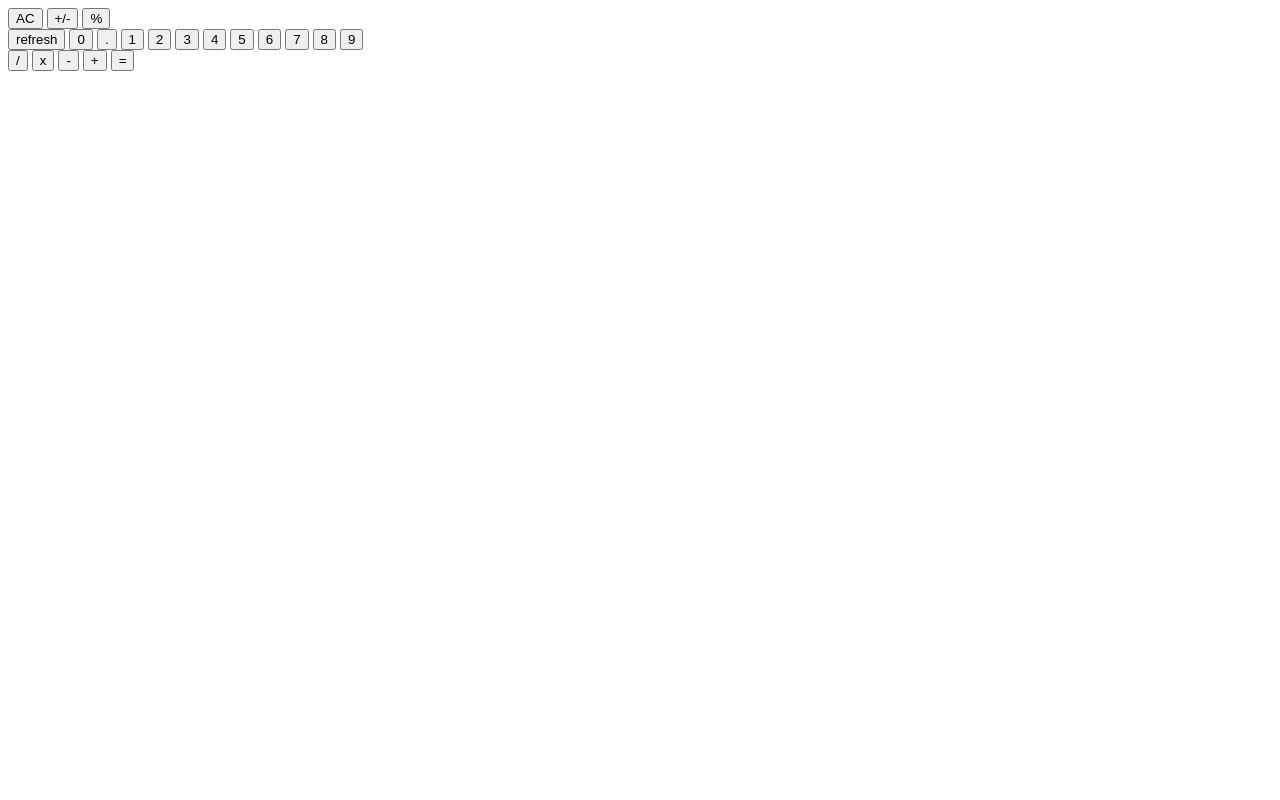
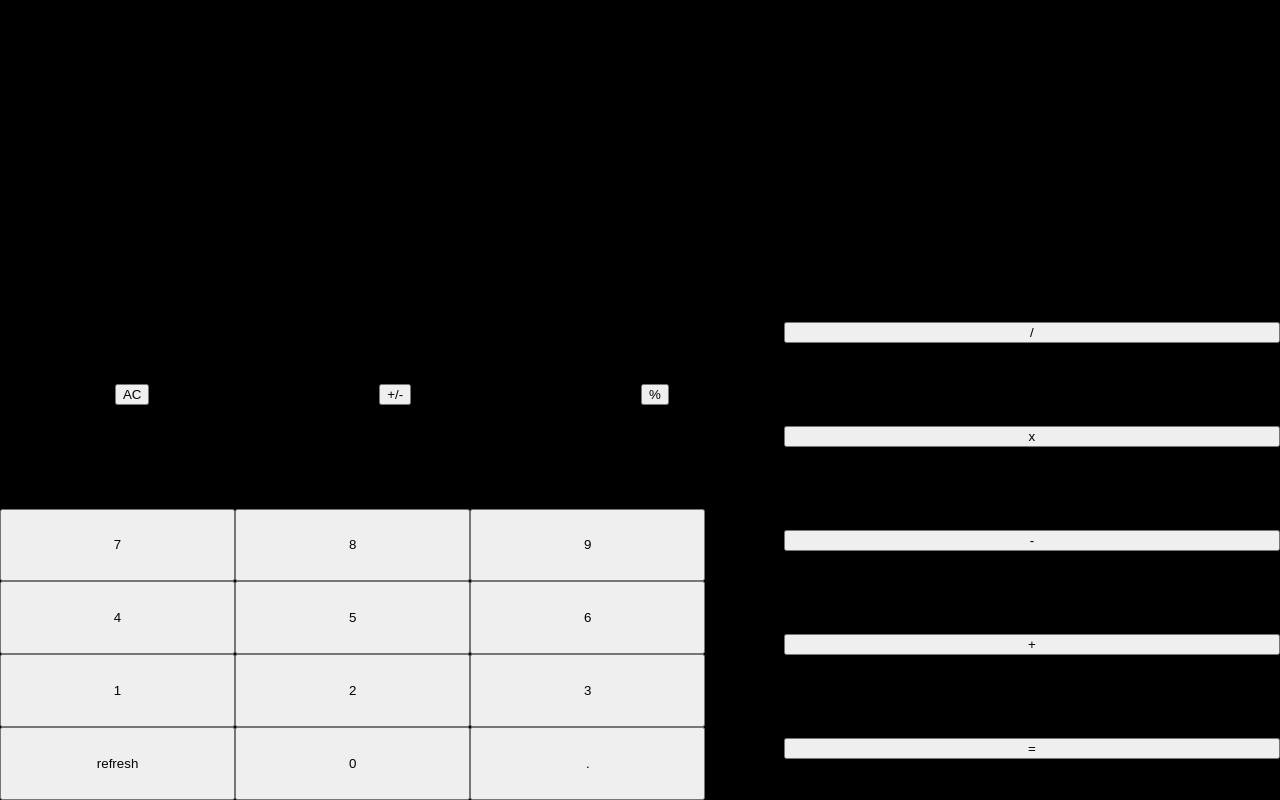
Before and after one commit to kutlo2019/calculator, a plain HTML site: page index.html in a window 1280 px wide. Drawn offline with Linux system fonts and the light colour scheme.

Commit message:
link style sheet, rearrange the buttons, work on css and layout

```diff
--- a/index.html
+++ b/index.html
@@ -4,6 +4,7 @@
     <meta charset="UTF-8">
     <meta name="viewport" content="width=device-width, initial-scale=1.0">
     <title>JS Calculator</title>
+    <link rel="stylesheet" href="styles.css">
 </head>
 <body>
     <div class="container">
@@ -16,18 +17,18 @@
                 <button>%</button>
             </div>
             <div class="numbers">
+                <button>7</button>
+                <button>8</button>
+                <button>9</button>
+                <button>4</button>
+                <button>5</button>
+                <button>6</button>
+                <button>1</button>
+                <button>2</button>
+                <button>3</button>
                 <button>refresh</button>
                 <button>0</button>
                 <button>.</button>
-                <button>1</button>
-                <button>2</button>
-                <button>3</button>
-                <button>4</button>
-                <button>5</button>
-                <button>6</button>
-                <button>7</button>
-                <button>8</button>
-                <button>9</button>
             </div>
             <div class="operations">
                 <button>/</button>
--- a/styles.css
+++ b/styles.css
@@ -1,14 +1,65 @@
+:root {
+    --backgroundPrimary: #000;
+    --backgroundSecondary: #1e1e1e;
+    --colorPrimary: #fff;
+    --colorSecondary: #26ffd8;
+    --colorOperations: #e36464;
+}
+
 *,
 *::before,
 *::after {
     box-sizing: border-box;
 }
 
-* {
-    border: none;
-}
-
 img {
     display: block;
     max-width: 100%;
 }
+
+body {
+    background-color: var(--backgroundPrimary);
+    color: var(--colorPrimary);
+    margin: 0;
+}
+
+.container {
+    height: 100vh;
+    display: flex;
+    flex-direction: column;
+}
+
+.screen {
+    flex-basis: 35%;
+}
+
+.buttons {
+    flex-basis: 65%;
+    display: grid;
+    grid-template-areas: "func ops"
+                         "numbers ops";
+}
+
+.functional {
+    grid-area: func;
+    display: flex;
+    justify-content: space-around;
+    align-items: center;
+}
+
+.numbers {
+    grid-area: numbers;
+    display: flex;
+    flex-wrap: wrap;
+}
+
+.numbers button {
+    flex-basis: 30%;
+}
+
+.operations {
+    grid-area: ops;
+    display: flex;
+    flex-direction: column;
+    justify-content: space-around;
+}
```
